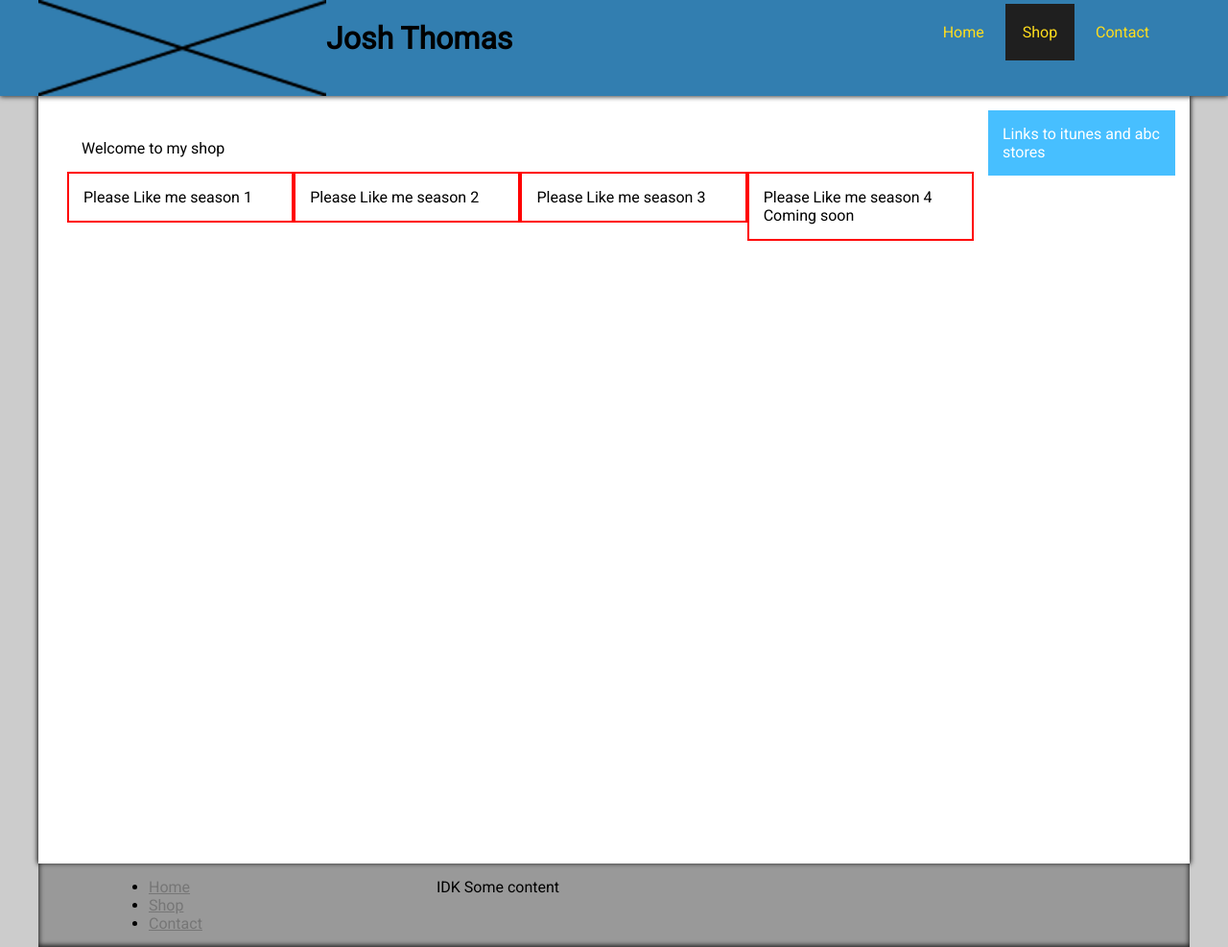
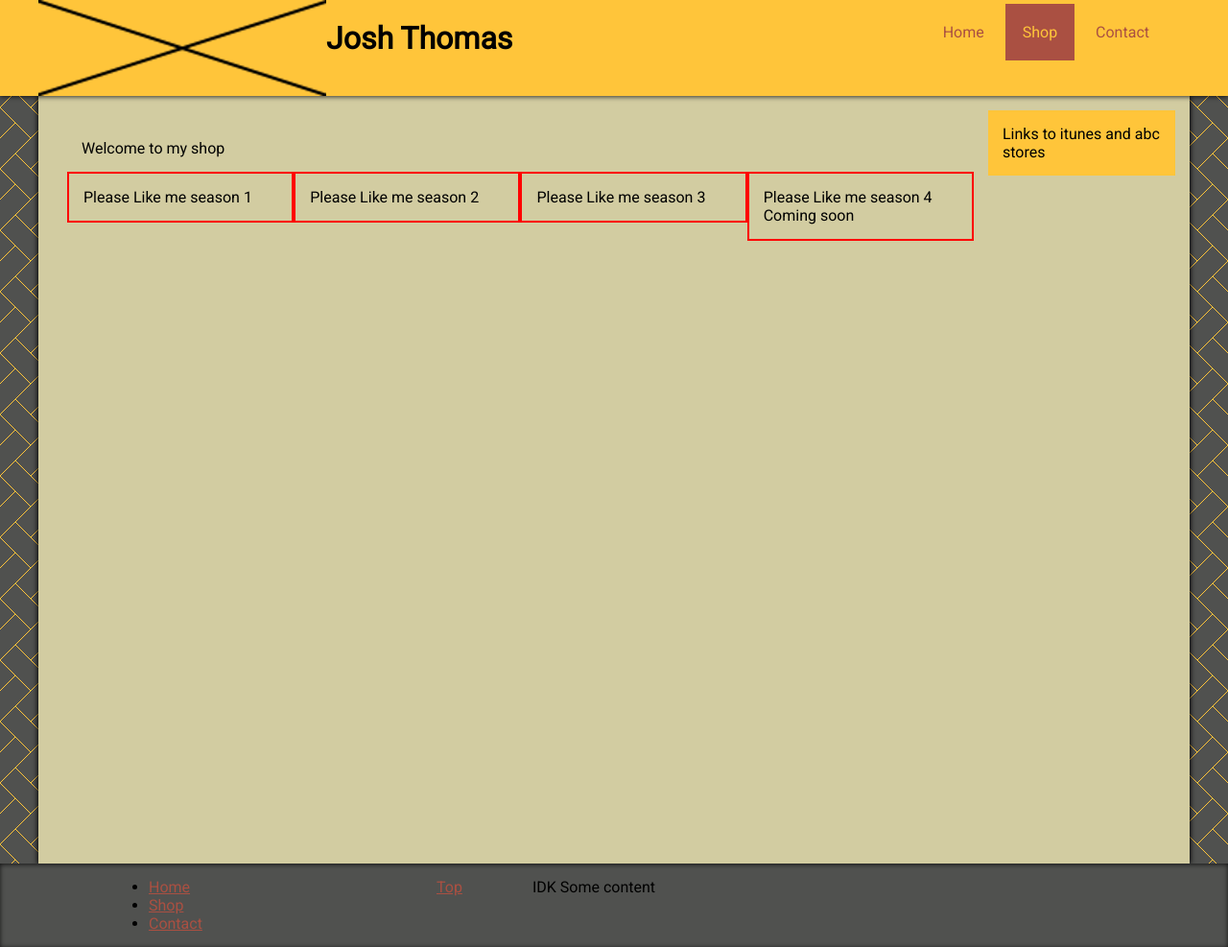
Before and after one commit to kin0025/WebProgrammingA2, a PHP site: page /shop.php in a window 1280 px wide. Shown: the whole page at 96% size. Run offline with PHP 8.4, Linux system fonts and the light colour scheme.

Commit message:
Colour themed and stuff

```diff
--- a/contact.php
+++ b/contact.php
@@ -12,7 +12,7 @@
 <body id="contact">
 
     <?php
-include 'header.php';
+include 'resources/header.php';
 ?>
         <main>
             <div class=" h-panel relative side-padding">
@@ -32,7 +32,7 @@ include 'header.php';
             </div>
         </main>
         <?php
-include 'footer.php';
+include 'resources/footer.php';
 ?>
 </body>
 
--- a/index.php
+++ b/index.php
@@ -12,7 +12,7 @@
 <body id="home">
 
     <?php
-include 'header.php';
+include 'resources/header.php';
 ?>
         <main>
             <div class=" h-panel relative side-padding">
@@ -39,7 +39,7 @@ MAKE THIS PRETTY
             </div>
         </main>
         <?php
-include 'footer.php';
+include 'resources/footer.php';
 ?>
 </body>
 
--- /dev/null
+++ b/resources/footer.php
@@ -0,0 +1,17 @@
+
+    <footer id="footer-content" class="h-panel drop-shadow-top-inset">
+        <div class="side-padding">
+            <div class="column-1"></div>
+            <div id="footer-links" class="column-3">
+                <?php
+            include 'menu-items.php';
+            ?>
+
+            </div>
+<div class="column-1"><a href="#top">Top</a></div>
+            <div class="column-6">
+                IDK Some content
+            </div>
+            <div class="column-1"></div>
+        </div>
+    </footer>
--- /dev/null
+++ b/resources/header.php
@@ -0,0 +1,15 @@
+<div id="header" class="h-panel drop-shadow-bottom">
+    <div class="container side-padding ">
+        <div id="top"></div>
+        <header>
+            <img id="header-logo" src="resources/images/header.png"/>
+            <h1>Josh Thomas</h1>
+        </header>
+
+        <nav>
+            <?php
+            include 'menu-items.php';
+            ?>
+        </nav>
+    </div>
+</div>
--- a/resources/styles/style.css
+++ b/resources/styles/style.css
@@ -1,3 +1,13 @@
+/*Colour reference
+https://coolors.co/50514f-8ea604-ffc53a-d2cca1-79B473
+Page Background: #50514F;
+Links and Header-Hover: #AA5042;
+Header and Sidebar: #FFC53A
+Body Background: #D2CCA1
+Honestly IDK: #5B8C5A
+
+*/
+
 .h-panel,
 footer {
   *zoom: 1;
@@ -24,9 +34,17 @@ ol {
   padding: 0;
 }
 
+
+/* http://lea.verou.me/css3patterns/#weave (Note- modified to make more dense)*/
+
 body {
-  background-color: #cccccc;
+  background-color: #50514F;
   font-family: 'Roboto', sans-serif;
+background:
+linear-gradient(135deg, #50514F 11px, #FFC53A 11px, #FFC53A 12px, transparent 12px, transparent 33.5px, #FFC53A 33.5px, #FFC53A 34px, transparent 34px),
+linear-gradient(225deg, #50514F 11px, #FFC53A 11px, #FFC53A 12px, transparent 12px, transparent 33.5px, #FFC53A 33.5px, #FFC53A 34px, transparent 34px)0 32px;
+background-color:#50514F;
+background-size: 32px 64px
 }
 
 * {
@@ -34,7 +52,7 @@ body {
 }
 
 a {
-  color: #767676;
+  color: #AA5042;
 }
 
 .drop-shadow-top {
@@ -47,12 +65,12 @@ a {
 }
 
 .drop-shadow-top-inset {
-  -webkit-box-shadow: inset 0px -1px 5px 1px #000000;
-  -moz-box-shadow: inset 0px -1px 5px 1px #000000;
-  box-shadow: inset 0px -1px 5px 1px #000000;
-  -webkit-box-shadow: inset 0px -1px 5px 1px rgba(0, 0, 0, 0.75);
-  -moz-box-shadow: inset 0px -1px 5px 1px rgba(0, 0, 0, 0.75);
-  box-shadow: inset 0px -1px 5px 1px rgba(0, 0, 0, 0.75);
+  -webkit-box-shadow: inset 0px 1px 5px 0px #000000;
+  -moz-box-shadow: inset 0px 1px 5px 0px #000000;
+  box-shadow: inset 0px 1px 5px 0px #000000;
+  -webkit-box-shadow: inset 0px 1px 5px 0px rgba(0, 0, 0, 0.75);
+  -moz-box-shadow: inset 0px 1px 5px 0px rgba(0, 0, 0, 0.75);
+  box-shadow: inset 0px 1px 5px 0px rgba(0, 0, 0, 0.75);
 }
 
 .drop-shadow-bottom {
@@ -101,7 +119,7 @@ a {
 /* Nav Stuff Here */
 
 #header {
-  background-color: #327eb0;
+  background-color: #FFC53A;
   z-index: 2;
   position: relative;
 }
@@ -112,7 +130,7 @@ a {
 
 #header nav {
   margin-top: 2%;
-  color: #ffdd1d;
+  color: #AA5042;
   float: right;
   padding-right: 2%;
 }
@@ -128,9 +146,9 @@ a {
   margin-left: 0;
 }
 
-#header nav ul li:hover {
-  color: #ffdd1d;
-  background-color: #1f1f1f;
+#header nav ul li a:hover {
+      background-color: #AA5042;
+      color: #FFC53A;
   -webkit-animation: navigation-color 1s ease;
   -moz-animation: navigation-color 1s ease;
   -o-animation: navigation-color 1s ease;
@@ -142,45 +160,56 @@ a {
 }
 
 #header nav ul li a {
-  background-color: #327eb0;
+  background-color: #FFC53A;
   padding: 20px 18px;
-  color: #ffdd1d;
   text-decoration: none;
 }
 
 @-webkit-keyframes navigation-colour {
   from {
-    background-color: #327eb0;
+      color: #AA5042;
+    background-color: #FFC53A;
   }
   to {
-    background-color: #1f1f1f;
+    background-color: #AA5042;
+      color: #FFC53A;
+
   }
 }
 
 @-moz-keyframes navigation-colour {
-  from {
-    background-color: #327eb0;
+     from {
+      color: #AA5042;
+    background-color: #FFC53A;
   }
   to {
-    background-color: #1f1f1f;
+    background-color: #AA5042;
+      color: #FFC53A;
+
   }
 }
 
 @-o-keyframes navigation-colour {
-  from {
-    background-color: #327eb0;
+    from {
+      color: #AA5042;
+    background-color: #FFC53A;
   }
   to {
-    background-color: #1f1f1f;
+    background-color: #AA5042;
+      color: #FFC53A;
+
   }
 }
 
 @keyframes navigation-colour {
-  from {
-    background-color: #327eb0;
+     from {
+      color: #AA5042;
+    background-color: #FFC53A;
   }
   to {
-    background-color: #1f1f1f;
+    background-color: #AA5042;
+      color: #FFC53A;
+
   }
 }
 
@@ -198,15 +227,35 @@ header #header-logo {
 /* Per Page Highlighting */
 
 #home nav .menu-home a {
-  background-color: #1f1f1f;
+  background-color: #AA5042;
+      color: #FFC53A;
+
 }
 
 #contact nav .menu-contact a {
-  background-color: #1f1f1f;
+  background-color: #AA5042;
+      color: #FFC53A;
+
 }
 
 #shop nav .menu-shop a {
-  background-color: #1f1f1f;
+  background-color: #AA5042;
+      color: #FFC53A;
+}
+#home nav .menu-home a:hover {
+animation:none;
+
+}
+
+#contact nav .menu-contact a:hover {
+animation:none;
+
+
+}
+
+#shop nav .menu-shop a:hover {
+animation:none;
+
 }
 
 
@@ -216,8 +265,6 @@ header #header-logo {
   margin-left: 15px;
   margin-right: 15px;
 }
-
-
 
 @media only screen and (min-width: 768px) {
   .column-1 {
@@ -298,14 +345,14 @@ header #header-logo {
   }
 }
 
-@media only screen and (max-width: 500px){
-  .shop-entry{
-    width:100%;
+@media only screen and (max-width: 500px) {
+  .shop-entry {
+    width: 100%;
   }
 }
 
 #content-wrapper {
-  background-color: white;
+  background-color: #D2CCA1;
   height: 100%;
   float: left;
   max-width: 1200px;
@@ -318,7 +365,7 @@ header #header-logo {
 }
 
 footer {
-  background-color: #999999;
+  background-color: #50514F;
   z-index: 2;
   content: "";
   display: block;
@@ -331,10 +378,9 @@ footer {
 }
 
 #sidebar-content {
-  background-color: #47bfff;
-  color: #fff;
+  background-color: #FFC53A;
 }
 
-.layout-border{
-  border:2px solid red;
+.layout-border {
+  border: 2px solid red;
 }
--- a/shop.php
+++ b/shop.php
@@ -3,7 +3,7 @@
 <head>
     <meta http-equiv="Content-Type" content="text/html;charset=UTF-8">
     <meta name="viewport" content="width=device-width, initial-scale=1.0">
-    <title>About</title>
+    <title>Shop</title>
     <link rel="stylesheet" type=text/css href="resources/styles/style.css">
     <!--Google font file -->
     <link href='https://fonts.googleapis.com/css?family=Roboto' rel='stylesheet' type='text/css'>
@@ -12,7 +12,7 @@
 <body id="shop">
 
     <?php
-include 'header.php';
+include 'resources/header.php';
 ?>
         <div class=" h-panel relative side-padding">
             <div id="content-wrapper" class="column-12 drop-shadow-left-right">
@@ -32,8 +32,8 @@ include 'header.php';
 
                 </div>
             </div>
-        </div>
+        </div></div>
         <?php
-include 'footer.php';
+include 'resources/footer.php';
 ?>
 </body>
```
Also changed, not shown: commercial.php (+13 -0 lines), resources/menu-items.php (added, +11 -0 lines).
